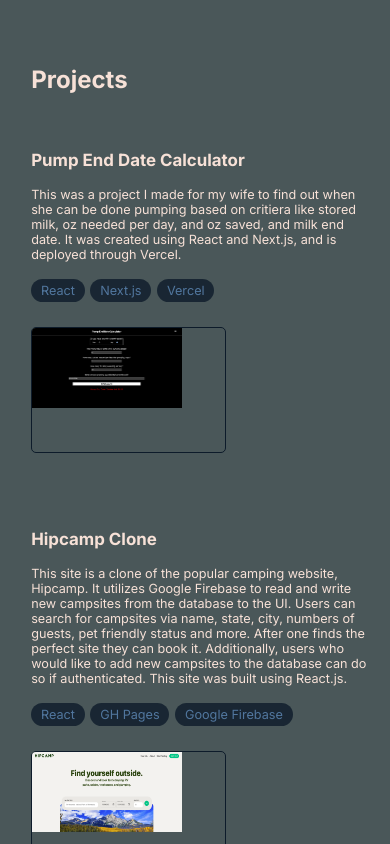
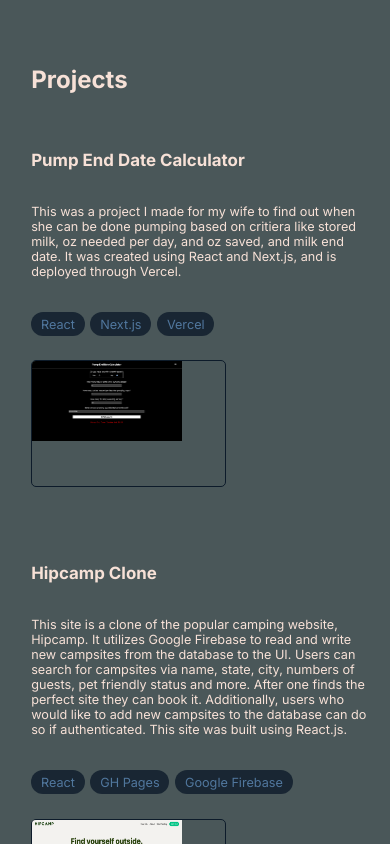
Before and after one commit to khintz34/portfolio-updated, a Next.js app: page / in a window 390 px wide. Shown: the part 1040-1884 px from the top of the page. Built offline with nearby package versions, Linux system fonts and the light colour scheme.

Commit message:
column for archive

```diff
--- a/src/app/ProjectArchive/archive.module.scss
+++ b/src/app/ProjectArchive/archive.module.scss
@@ -1,12 +1,11 @@
 .archiveMain {
   display: flex;
   flex-direction: column;
+  padding-left: 5vw;
 }
 
 .heading {
-  position: relative;
-  left: 4vw;
-  margin-top: 5vh;
+  margin: 5vh 0 2.5vh 0;
 }
 
 .h4 {
@@ -35,3 +34,17 @@
     right: 1vw;
   }
 }
+
+.projectContainer {
+  display: flex;
+  flex-direction: row;
+  flex-wrap: wrap;
+  gap: 3vh 5vw;
+  margin-top: 5vh;
+}
+
+@media screen and (max-width: 501px) {
+  .projectContainer {
+    flex-direction: column;
+  }
+}
--- a/src/components/Project/Project.js
+++ b/src/components/Project/Project.js
@@ -3,7 +3,6 @@
 import react from "react";
 import styles from "./Project.module.scss";
 
-// todo why is epl trakcer different than others?? -- tech container
 // todo mobile images need fixing
 
 export default function Project({ image, alt, title, about, tech }) {
--- a/src/components/Project/Project.module.scss
+++ b/src/components/Project/Project.module.scss
@@ -2,13 +2,12 @@
   display: flex;
   flex-direction: row;
   width: 40vw;
-  // justify-content: center;
-  min-height: 20vh;
+  height: auto;
+  // min-height: 30vh;
   gap: 2vw;
   padding: 2vh;
   box-sizing: border-box;
   margin-bottom: 5vh;
-  // overflow: hidden;
 }
 
 .projectMain:hover {
@@ -43,6 +42,8 @@
   display: flex;
   flex-direction: column;
   padding-right: 1vw;
+  position: relative;
+  gap: 2vh;
 }
 
 .h4 {
@@ -55,7 +56,8 @@
   flex-direction: row;
   gap: 1.5vw;
   margin-top: 2vh;
-  // max-width: 25vw;
+  // position: absolute;
+  // bottom: 1vh;
 }
 
 .tech {
```
Also changed, not shown: src/app/ProjectArchive/page.js (+29 -1 lines).
